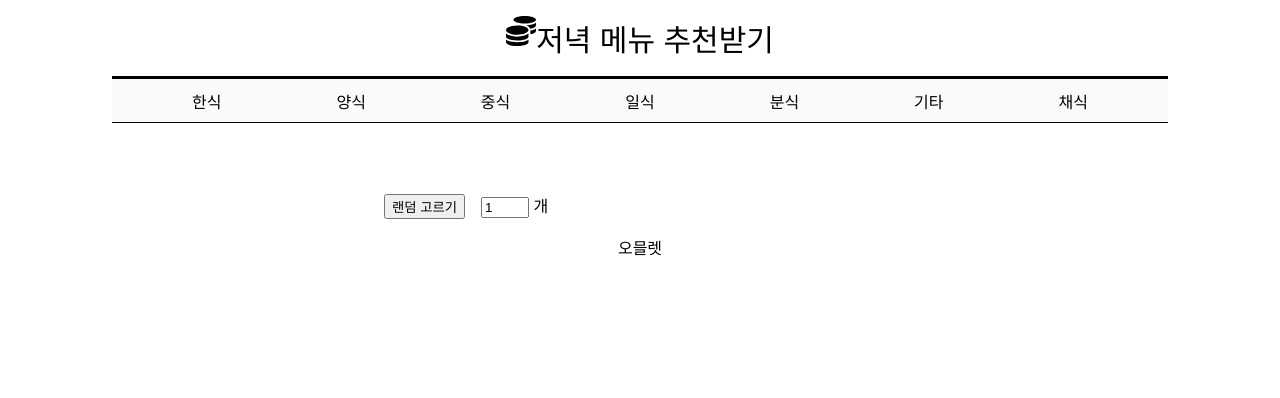
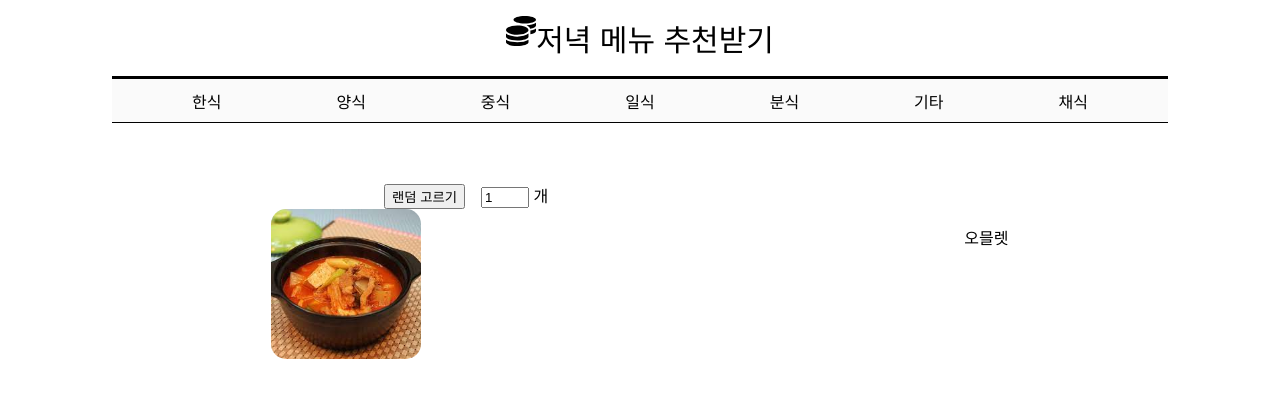
Before and after one commit to chaenabi/dinner-recommendation, a React (Create React App) app: page / in a window 1280 px wide. Both pictures are taken after a click on the button "랜덤 고르기". Shown: the top 398 px of the page. Built offline with nearby package versions, Linux system fonts and the light colour scheme.

Commit message:
display image when rolled random menu

```diff
--- a/src/components/Menu.js
+++ b/src/components/Menu.js
@@ -1,5 +1,5 @@
 import React from 'react'
-import { MenuImageStyle } from '../styles/style'
+import { ImageStyle } from '../styles/style'
 
 const Menu = ({ menu, loading }) => {
 
@@ -12,7 +12,7 @@ const Menu = ({ menu, loading }) => {
         <React.Fragment>
         {menu.map((food, index) => {
             return (<div key={index}>
-                        <MenuImageStyle src={food.imageSrc} alt={food.imageSrc}/>
+                        <ImageStyle src={food.imageSrc} alt={food.menuName}/>
                         <p key={index}>{food.menuName}</p>
                     </div>)
         })}
--- a/src/components/RandomChoice.js
+++ b/src/components/RandomChoice.js
@@ -1,6 +1,7 @@
 import React, { useCallback, useState } from 'react'
 import { RandomlyChosen } from '../styles/style'
 import { RandomChoiceStyleBlock } from '../styles/style'
+import { ImageStyle } from '../styles/style'
 
 const RandomChoice = ({ onRandomClick, selectedRandomMenu }) => {
     const [ count, setCount ] = useState(1)
@@ -17,7 +18,8 @@ const RandomChoice = ({ onRandomClick, selectedRandomMenu }) => {
             <input type='number' min='1' max='3' value={count} onChange={onChange} /> 개
         </RandomChoiceStyleBlock>
         <RandomlyChosen>
-            { Array.isArray(selectedRandomMenu.rolled) && selectedRandomMenu.rolled.map((element, index)  => <p key={index}>{element}</p>)}
+            { Array.isArray(selectedRandomMenu.rolled) && selectedRandomMenu.rolled.map((element, index)  =>
+                                            (<React.Fragment key={index}><ImageStyle src={element.imageSrc} alt={element.menuName}/><p>{element.menuName}</p></React.Fragment>))}
         </RandomlyChosen>
         </React.Fragment>
     )
--- a/src/containers/MenuContainer.js
+++ b/src/containers/MenuContainer.js
@@ -16,11 +16,11 @@ const MenuContainer = () => {
     const indexOfLast = currentPage * postsPerPage;
     const indexOfFirst = indexOfLast - postsPerPage;
 
-    const currentPosts = (tmp) => {
-        if (tmp) {
-            let currentPosts = 0;
-            currentPosts = tmp.slice(indexOfFirst, indexOfLast);
-            return currentPosts;
+    const currentPosts = (contents) => {
+        if (contents) {
+            let result = 0;
+            result = contents.slice(indexOfFirst, indexOfLast);
+            return result;
         }
         return;
     }
--- a/src/containers/RandomChoiceContainer.js
+++ b/src/containers/RandomChoiceContainer.js
@@ -19,12 +19,13 @@ const RandomChoiceContainer = () => {
     }, [dispatch])
 
     useEffect(() => {
+        delete menu['clickedCategoryName'] // this property seems not necessary in random components.
         dispatch(getAllMenu(menu))
     }, [dispatch])
 
     return (
         <div>
-            <RandomChoice onRandomClick={onRandomClick} selectedRandomMenu={randomChoice}/>
+            <RandomChoice onRandomClick={onRandomClick} selectedRandomMenu={randomChoice} />
         </div>
     )
 }
--- a/src/modules/randomChoice.js
+++ b/src/modules/randomChoice.js
@@ -21,19 +21,43 @@ const roll = (state, count) => {
 
     let menuArray = []
     for (let menu in state) {
-        if (menu === undefined || menu === 'clickedCategoryName' || menu === 'count') continue
+        if (menu === undefined || menu === 'count') continue
         state[menu].map(element => element.menuName && menuArray.push(element.menuName))
     }
-    let result = []
+    let chosenMenu = []
     let taken = []
     let len = menuArray.length
     let n = count
 
     while (n--) {
         let x = Math.floor(Math.random() * len);
-        result[n] = menuArray[x in taken ? taken[x] : x];
+        chosenMenu[n] = menuArray[x in taken ? taken[x] : x];
         taken[x] = --len in taken ? taken[len] : len;
     }
+
+    let res = []
+
+    // need to refactoring ... someday ¯\(°_o)/¯
+    for (let menu in state) { // get image src from menu state by searching
+        if (menu === undefined || menu === 'count') continue
+        state[menu].map(element => {
+            chosenMenu.map(value => {
+                if (value === element.menuName) { // if menu key equals value is chosen menuName randomly.
+                    const { menuName, imageSrc } = element
+                    res.push({ menuName, imageSrc })
+                }
+                return value
+            })
+            return element
+        })
+    }
+
+    // bug happen sometimes: duplicate value inside res array. temporarily solve below function
+
+    const result = res.filter((element, index, self) =>
+            index === self.findIndex((t) => (
+                t.menuName === element.menuName
+            )))
 
     return result
 }
--- a/src/styles/style.js
+++ b/src/styles/style.js
@@ -81,7 +81,7 @@ export const MenuStyleBlock = styled.div`
   margin: 0 auto;
 `
 
-export const MenuImageStyle = styled.img`
+export const ImageStyle = styled.img`
   border-radius: 10%;
   width: 150px;
   height: 150px;
@@ -99,7 +99,7 @@ export const MenuImageStyle = styled.img`
 `
 
 export const RandomChoiceStyleBlock = styled.div`
-  margin-top: 50px;
+  margin-top: 40px;
   margin-left: 30%;
 `
 
--- a/src/types/menu.js
+++ b/src/types/menu.js
@@ -669,6 +669,7 @@ export const initialMenuState = {
                 {
                     menuId: 14,
                     menuName: "수정과",
+                    imageSrc: kimchi,
                     selectedMenu: false
                 },
                 {
```
